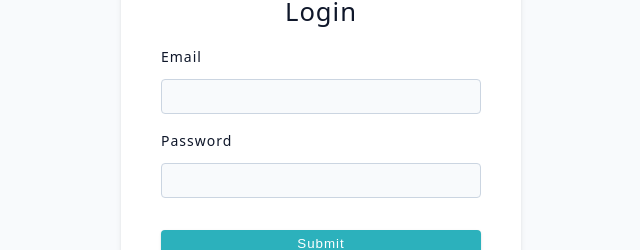
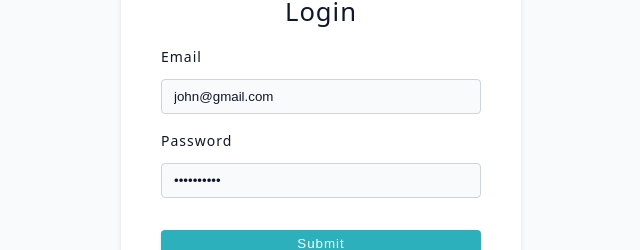
Before and after one commit to ashutosh1506/MERN-Project-jobify, a React (Vite) app in the folder client/: page /login in a window 1280 px wide. Shown: the part 269-519 px from the top of the page, without its empty margins (319-959 px from the left). Built offline with nearby package versions, Linux system fonts and the light colour scheme.

Commit message:
Login page completed
1. Axios setup
2. action setup
3. toastify setup

```diff
--- a/client/src/App.jsx
+++ b/client/src/App.jsx
@@ -17,6 +17,7 @@ import {
 } from "./pages";
 
 import { action as registerAction } from "./pages/Register";
+import { action as loginAction } from "./pages/Login";
 
 export const checkDefaultTheme = () => {
   const isDarkTheme = localStorage.getItem("darkTheme") === "true";
@@ -43,6 +44,7 @@ const router = createBrowserRouter([
       {
         path: "login",
         element: <Login />,
+        action: loginAction,
       },
       {
         path: "dashboard",
--- a/client/src/pages/Login.jsx
+++ b/client/src/pages/Login.jsx
@@ -1,18 +1,35 @@
 import React from "react";
-import { Link } from "react-router-dom";
+import { Link, Form, redirect, useNavigation } from "react-router-dom";
 import Wrapper from "../assets/wrappers/RegisterAndLoginPage";
 import { FormRow, Logo } from "../components";
+import customFetch from "../utils/customFetch";
+import { toast } from "react-toastify";
+
+export const action = async ({ request }) => {
+  const formData = await request.formData();
+  const data = Object.fromEntries(formData);
+  try {
+    await customFetch.post("/auth/login", data);
+    toast.success("Login Successful");
+    return redirect("/dashboard");
+  } catch (error) {
+    toast.error(error?.response?.data?.msg);
+    return error;
+  }
+};
 
 const Login = () => {
+  const navigation = useNavigation();
+  const isSubmitting = navigation.state === "submitting";
   return (
     <Wrapper>
-      <form className="form">
+      <Form method="post" className="form">
         <Logo />
         <h4>Login</h4>
-        <FormRow type="email" name="email" />
-        <FormRow type="password" name="password" />
-        <button type="Submit" className="btn btn-block">
-          submit
+        <FormRow type="email" name="email" defaultValue="john@gmail.com" />
+        <FormRow type="password" name="password" defaultValue="secret1234" />
+        <button type="Submit" className="btn btn-block" disabled={isSubmitting}>
+          {isSubmitting ? "submitting..." : "submit"}
         </button>
         <button type="button" className="btn btn-block">
           explore the app
@@ -23,7 +40,7 @@ const Login = () => {
             Register
           </Link>
         </p>
-      </form>
+      </Form>
     </Wrapper>
   );
 };
```
